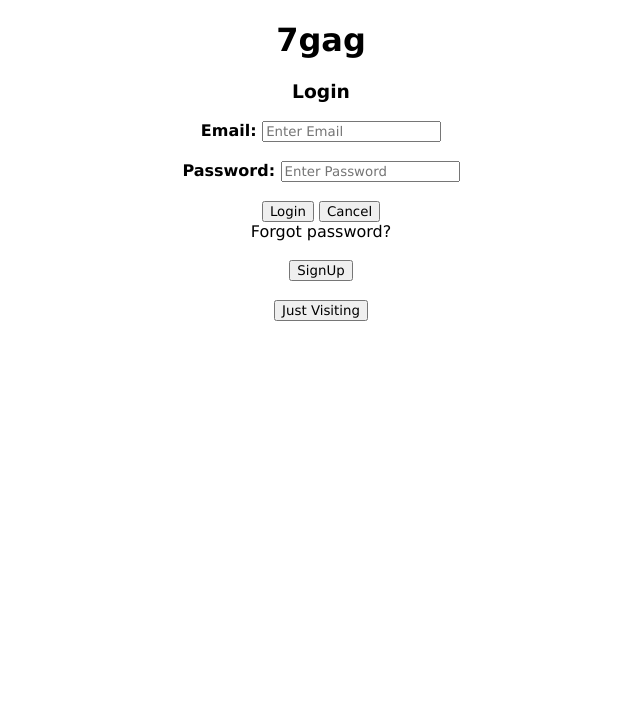
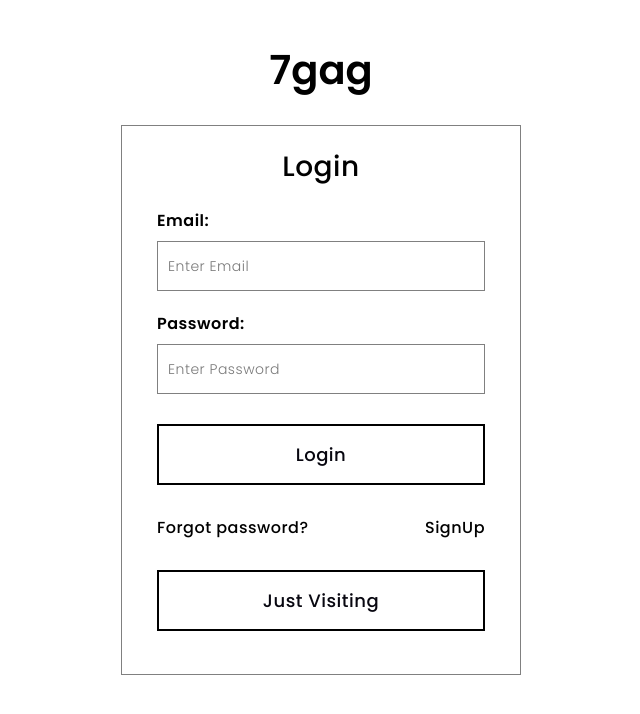
Before and after one commit to Varun7691/1meme, a plain HTML site: page index.html in a window 1280 px wide. Shown: the whole page, without its empty margins (319-959 px from the left). Drawn offline with Linux system fonts and the light colour scheme.

Commit message:
Finalizing Login Page CSS

```diff
--- a/index.html
+++ b/index.html
@@ -7,35 +7,137 @@
     <title>7gag - Login</title>
 </head>
 <script type="module" src="js/index.js"></script>
-<link rel="stylesheet" href="css/9one.css" />
+<link href="https://fonts.googleapis.com/css2?family=Poppins:wght@300;500;600&display=swap" rel="stylesheet">
+
+<style>
+    *,
+    *:before,
+    *:after {
+        padding: 0;
+        margin: 0;
+        box-sizing: border-box;
+        font-family: 'Poppins', sans-serif;
+    }
+
+    h1 {
+        display: block;
+        text-align: center;
+        margin-top: 40px;
+        font-size: 40px;
+        font-weight: 600;
+    }
+
+    form {
+        height: 550px;
+        width: 400px;
+        position: absolute;
+        transform: translate(-50%, -50%);
+        top: 50%;
+        left: 50%;
+        backdrop-filter: blur(10px);
+        border-color: grey;
+        border-style: solid;
+        border-width: 1px;
+        padding: 20px 35px;
+    }
+
+    form * {
+        font-family: 'Poppins', sans-serif;
+        letter-spacing: 0.5px;
+    }
+
+    form h3 {
+        font-size: 28px;
+        font-weight: 500;
+        line-height: 42px;
+        text-align: center;
+    }
+
+    label {
+        display: block;
+        margin-top: 20px;
+        font-size: 16px;
+        font-weight: 500;
+    }
+
+    input {
+        display: block;
+        height: 50px;
+        width: 100%;
+        color: black;
+        border-style: solid;
+        border-width: 1px;
+        border-color: grey;
+        padding: 0 10px;
+        margin-top: 8px;
+        font-size: 14px;
+        font-weight: 300;
+    }
+
+    ::placeholder {
+        color: #797979;
+    }
+
+    button {
+        margin-top: 30px;
+        width: 100%;
+        background-color: #ffffff;
+        border: 2px solid black;
+        color: #080710;
+        padding: 15px 0;
+        font-size: 18px;
+        font-weight: 400;
+        cursor: pointer;
+    }
+
+    button:hover {
+        background-color: #080710;
+        color: #ffffff;
+    }
+
+    .forgot-password-signup {
+        margin-top: 30px;
+        display: flex;
+        justify-content: space-between;
+    }
+
+    .forgot-password {
+        margin: 0;
+    }
+
+    .signup {
+        margin: 0;
+    }
+
+    .signup:hover {
+        text-decoration: underline;
+        cursor: pointer;
+    }
+
+    .forgot-password:hover {
+        text-decoration: underline;
+        cursor: pointer;
+    }
+</style>
 
 <body>
     <h1>7gag
     </h1>
-
+    <form id="login-form">
         <h3>Login
         </h3>
-
-    <form id="login-form">
-        <div class="container">
         <label for="email"><b>Email: </b></label>
         <input type="text" placeholder="Enter Email" name="email" id="email" required>
-            <br />
-            <br />
         <label for="password"><b>Password: </b></label>
         <input type="password" placeholder="Enter Password" name="password" id="password" required>
-            <br />
-            <br />
         <button type="submit">Login</button>
-            <button type="button" class="cancelbtn">Cancel</button>
+
+        <div class="forgot-password-signup">
+            <label class="forgot-password">Forgot password?</label>
+            <label type="button" class="signup" id="signup-button">SignUp</label>
         </div>
 
-        <span class="psw"><a href="#"></a>Forgot password?</a></span>
-        <br />
-        <br />
-        <button type="button" class="cancelbtn" id="signup-button">SignUp</button>
-        <br />
-        <br />
         <button type="button" class="cancelbtn" id="guest-button">Just Visiting</button>
     </form>
+
 </body>
--- a/js/profile.js
+++ b/js/profile.js
@@ -144,6 +144,8 @@
     if (user.emailVerified) {
         await getDoc(doc(firestore, "users", user.email)).then((_userDocument) => {
             console.log(_userDocument.data().last_uploaded);
+
+            //https://stackoverflow.com/a/7709819
             const oldDate = _userDocument.data().last_uploaded.toDate();
             const newDate = new Date();
             const diffTime = Math.abs(oldDate - newDate);
```
Also changed, not shown: js/home.js (line endings or trailing spaces). Lines whose indentation alone changed are shown as unchanged.
